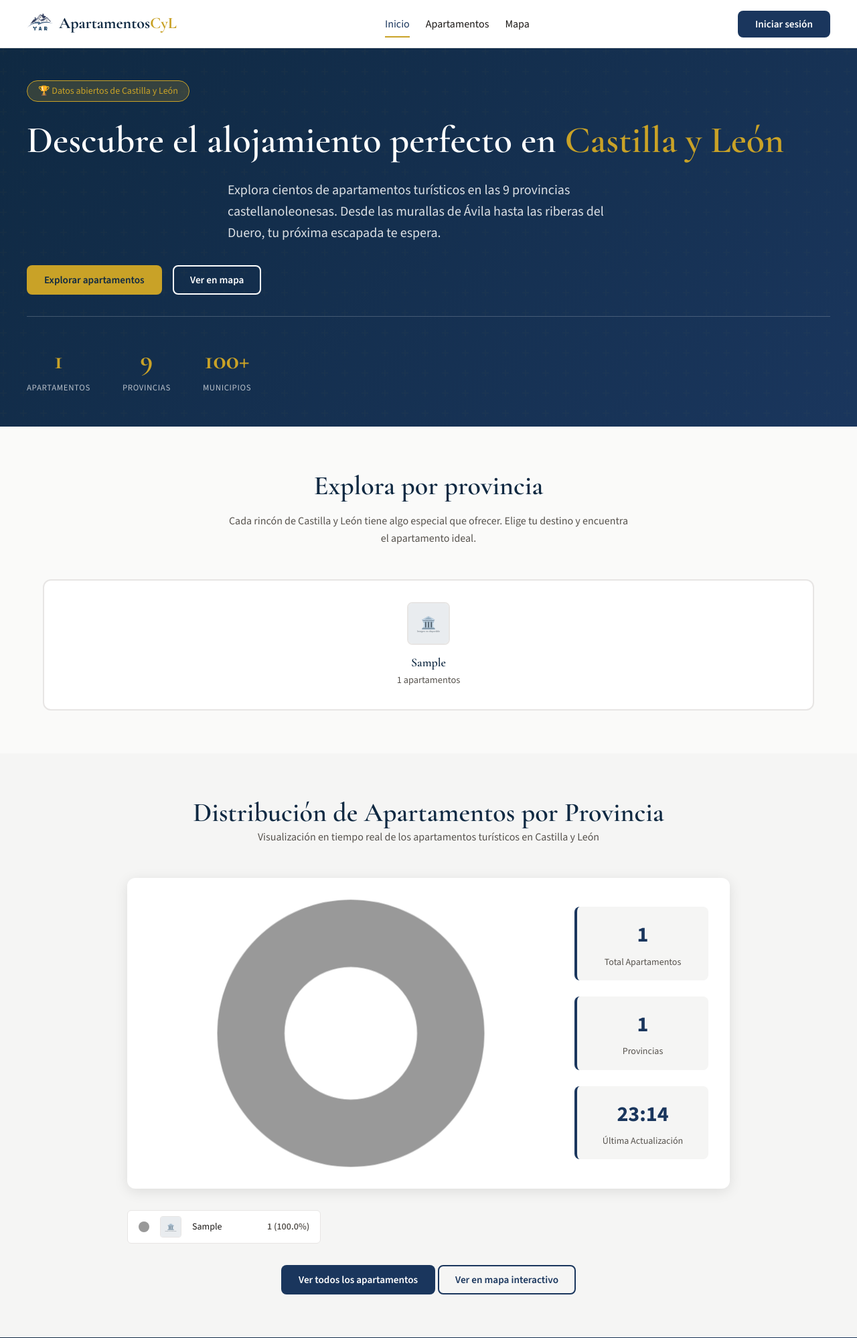
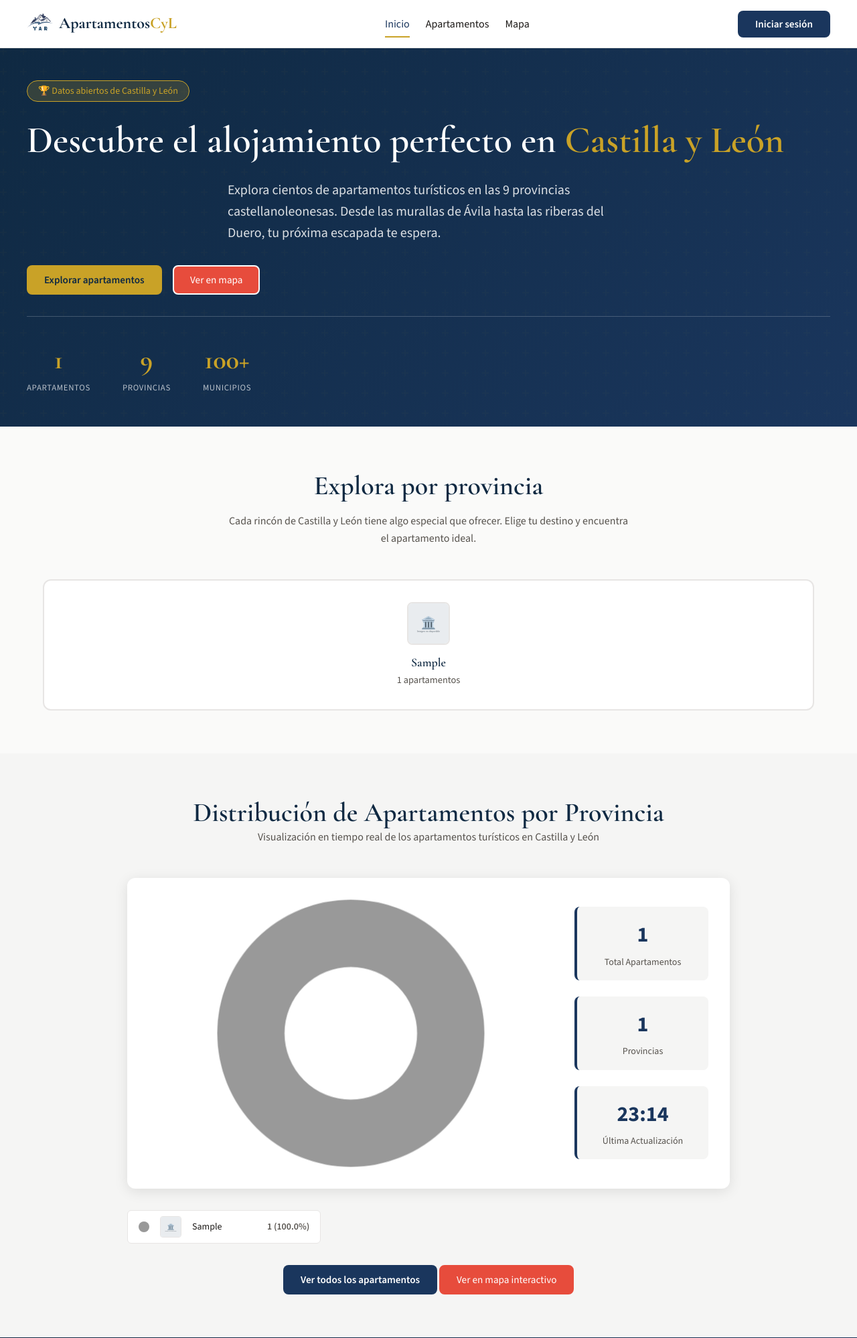
Before and after one commit to alexclclclclc-droid/Proyecto-Intermodular, a PHP site: page /tu-proyecto/ in a window 1280 px wide. Shown: the top 1998 px of the page at 67% size. Run offline with PHP 8.4, Linux system fonts and the light colour scheme; tables that the repository leaves empty hold one stand-in row (values such as "Sample post").

Commit message:
ProyectoFinal2

```diff
--- a/public/css/styles.css
+++ b/public/css/styles.css
@@ -357,14 +357,18 @@ main {
 }
 
 .btn-secondary {
-    background: transparent;
-    color: var(--color-primary);
-    border-color: var(--color-primary);
+    background: #e74c3c;
+    color: white;
+    border-color: #e74c3c;
+    font-weight: 500;
 }
 
 .btn-secondary:hover {
-    background: var(--color-primary);
+    background: #c0392b;
     color: white;
+    border-color: #c0392b;
+    transform: translateY(-1px);
+    box-shadow: 0 4px 12px rgba(231, 76, 60, 0.3);
 }
 
 .btn-accent {
```
